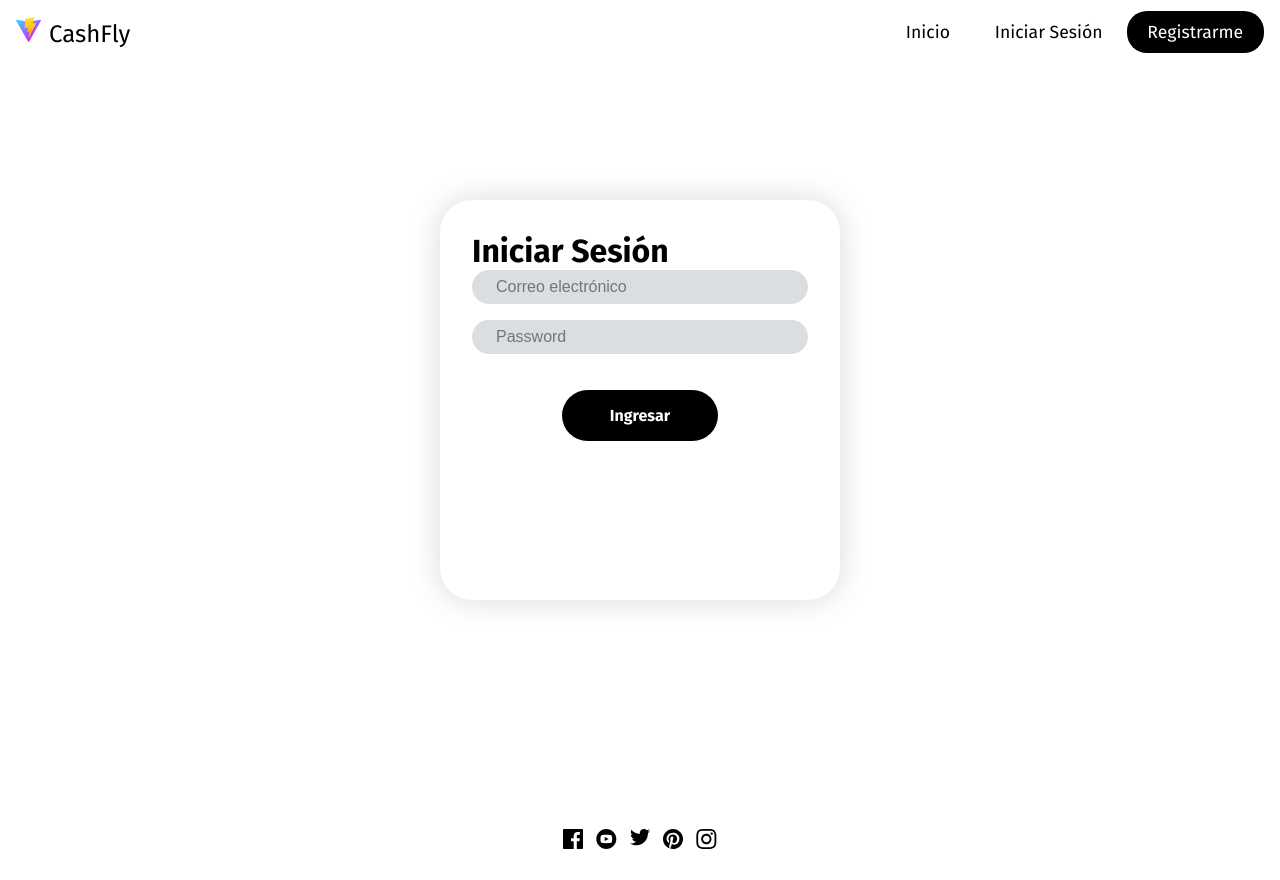
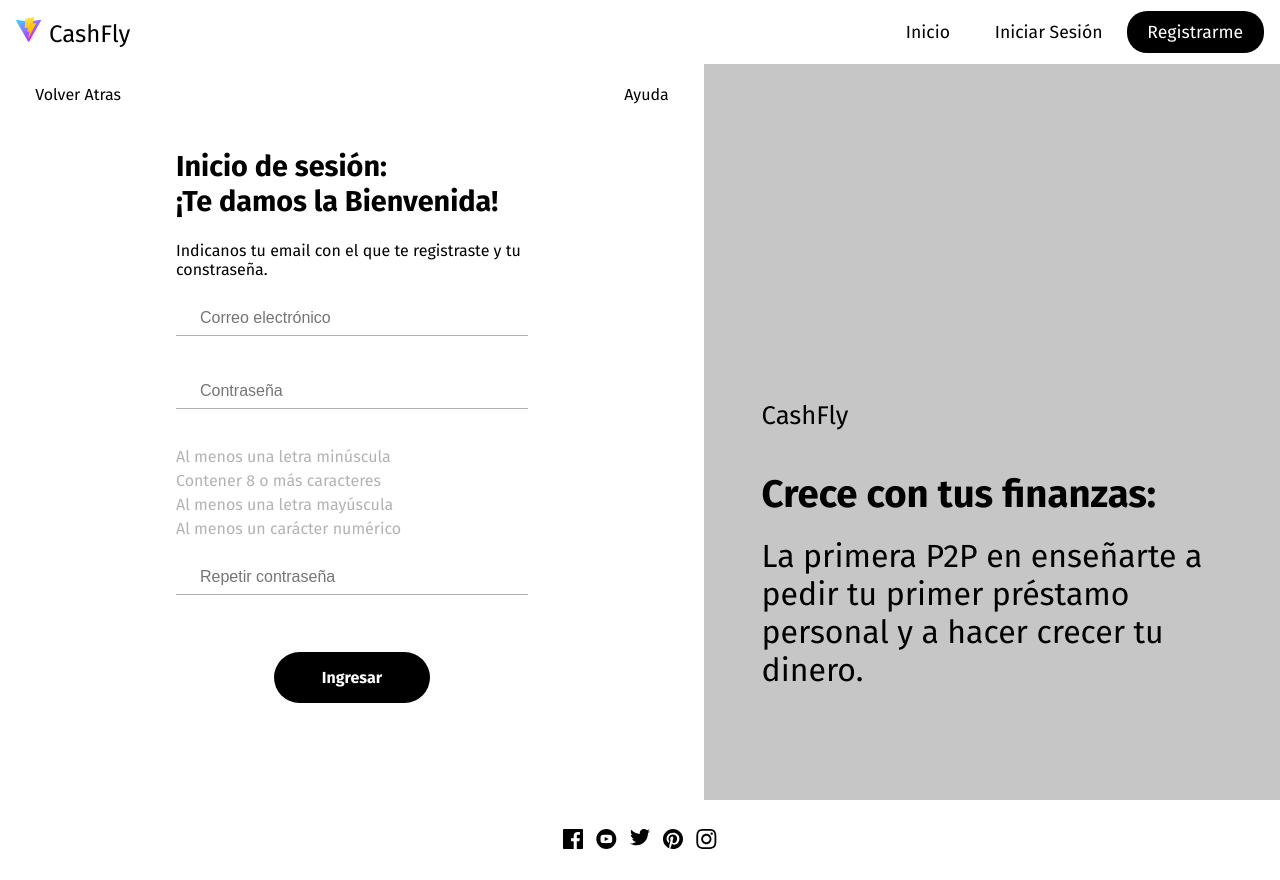
Before and after one commit to Maidana0/C17_38_m_java, a React (Vite) app in the folder Frontend/vite-project/: page /login in a window 1280 px wide. Built offline with nearby package versions, Linux system fonts and the light colour scheme.

Commit message:
Segundo Prototipo de Login

```diff
--- a/Frontend/vite-project/package.json
+++ b/Frontend/vite-project/package.json
@@ -10,6 +10,7 @@
     "preview": "vite preview"
   },
   "dependencies": {
+    "framer-motion": "^11.0.25",
     "hamburger-react": "^2.5.0",
     "npm": "^10.5.0",
     "react": "^18.2.0",
--- a/Frontend/vite-project/src/components/Login/Login.jsx
+++ b/Frontend/vite-project/src/components/Login/Login.jsx
@@ -17,9 +17,23 @@ function Login() {
   return (
     <div className="login">
       <div className="loginCont">
-        <h1>Iniciar Sesión</h1>
+        <div className="panelLogin">
+          <div className="navegacionL">
+            <p>Volver Atras</p>
+            <p>Ayuda</p>
+          </div>
+          <div className="loginElementos">
+            <div className="tituloLogin">
+              <h1 className="tituloL1">Inicio de sesión:</h1>
+              <h1 className="tituloL1">¡Te damos la Bienvenida!</h1>
+              <p className="parrafoL1">
+                Indicanos tu email con el que te registraste y tu constraseña.
+              </p>
+            </div>
+
             <form onSubmit={handleSubmit(onSubmit)}>
               <input
+                className="inputP"
                 type="email"
                 placeholder="Correo electrónico"
                 {...register("email", {
@@ -30,8 +44,9 @@ function Login() {
               {errors.email && <span>Ingresa un correo válido</span>}
 
               <input
+                className="inputP"
                 type="password"
-            placeholder="Password"
+                placeholder="Contraseña"
                 {...register("password", {
                   required: true,
                   pattern:
@@ -40,8 +55,39 @@ function Login() {
               />
               {errors.password && (
                 <span>
-              * La contraseña debe ser de 8 a 15 dígitos y con distintos tipos
-              de caracteres
+                  * La contraseña debe ser de 8 a 15 dígitos y con distintos
+                  tipos de caracteres
+                </span>
+              )}
+
+              <div className="validacionesInfo">
+                <div className="validacionesItem">
+                  Al menos una letra minúscula
+                </div>
+                <div className="validacionesItem">
+                  Contener 8 o más caracteres
+                </div>
+                <div className="validacionesItem">
+                  Al menos una letra mayúscula
+                </div>
+                <div className="validacionesItem">
+                  Al menos un carácter numérico
+                </div>
+              </div>
+
+              <input
+                className="inputP"
+                type="text"
+                placeholder="Repetir contraseña"
+                {...register("password2", {
+                  required: true,
+                  pattern:
+                    /^(?=.*[a-z])(?=.*[A-Z])(?=.*\d)(?=.*[$@$!%*?&])[A-Za-z\d$@$!%*?&]{8,15}$/,
+                })}
+              />
+              {errors.password && (
+                <span>
+                  * Este campo es obligatorio y debe de coincidir con la primera
                 </span>
               )}
 
@@ -51,6 +97,17 @@ function Login() {
             </form>
           </div>
         </div>
+        <div className="panelInfoL">
+          <div className="infoLCont">
+            <div className="logoLCont">CashFly</div>
+            <div className="descripcionL">
+              <h2 className="tituloL2">Crece con tus finanzas:</h2>
+              <p className="parrafoL2">La primera P2P en enseñarte a pedir tu primer préstamo personal y a hacer crecer tu dinero.</p>
+            </div>
+          </div>
+        </div>
+      </div>
+    </div>
   );
 }
 
--- a/Frontend/vite-project/src/components/Login/login.css
+++ b/Frontend/vite-project/src/components/Login/login.css
@@ -4,17 +4,75 @@
     height: 100vh;
     display: flex;
     justify-content: center;
+    align-items: flex-end;
+    background-color: white;
+    color: black;
+  }
+  .loginCont {
+    width: 100%;
+    height: 100%;
+    display: flex;
+    justify-content: center;
+    align-items: center;
+    background-color: white;
+  }
+  .panelLogin{
+    width: 55%;
+    height: 90%;
+    display: flex;
+    flex-direction: column;
+    justify-content: space-evenly;
     align-items: center;
   }
-  .loginCont {
-    background-color: #ffffff;
-    color: black;
-    box-shadow: 0px 0px 2rem 0px rgba(0, 0, 0, 0.15);
-    border-radius: 2rem;
-    width: 400px;
+  .navegacionL{
+    width: 90%;
+    height: 40px;
+    min-width: 300px;
+    display: flex;
+    justify-content: space-between;
+    align-items: center;
+  }
+  .loginElementos{
+    width: 80%;
+    height: 80%;
+    min-width: 300px;
+    max-width: 440px;
     min-height: 400px;
-    padding: 2rem;
-    margin: 0 auto;
+    display: flex;
+    flex-direction: column;
+    justify-content: space-between;
+    align-items: center;
+  }
+  .tituloLogin{
+    width: 80%;
+    height: 140px;
+    display: flex;
+    flex-direction: column;
+    justify-content: space-between;
+    align-items: center;
+  }
+  .tituloL1{
+    width: 100%;
+    height: auto;
+    text-align: left;
+    font-size: 1.8rem;
+  }
+  .parrafoL1{
+    width: 100%;
+    height: 60px;
+    text-align: left;
+    display: flex;
+    justify-content: flex-start;
+    align-items: flex-end;
+  }
+
+  form{
+    width: 80%;
+    height: 480px;
+    display: flex;
+    flex-direction: column;
+    justify-content: space-evenly;
+    align-items: center;
   }
   form {
     label {
@@ -57,3 +115,91 @@
     justify-content: center;
     align-items: center;
   }
+
+  .validacionesInfo{
+    width: 100%;
+    height: auto;
+    display: flex;
+    flex-direction: column;
+    align-items: center;
+    justify-content: center;
+    gap: 5px;
+  }
+  .validacionesItem{
+    width: 100%;
+    height: auto;
+    text-align: left;
+    color: rgba(0, 0, 0, 0.3);
+  }
+
+  .panelInfoL{
+    width: 45%;
+    height: 100%;
+    display: flex;
+    justify-content: center;
+    align-items: flex-end;
+    background-color: var(--color1);
+  }
+  .infoLCont{
+    width: 80%;
+    height: 50%;
+    display: flex;
+    flex-direction: column;
+    justify-content: flex-start;
+    align-items: center;
+    gap: 40px;
+  }
+  .logoLCont{
+    width: 100%;
+    height: auto;
+    font-size: 1.6rem;
+    text-align: left;
+  }
+  .descripcionL{
+    width: 100%;
+    height: auto;
+    display: flex;
+    flex-direction: column;
+    align-items: center;
+    justify-content: flex-start;
+    gap: 20px;
+  }
+  .tituloL2{
+    width: 100%;
+    height: auto;
+    font-size: 2.4rem;
+    text-align: left;
+  }
+  .parrafoL2{
+    width: 100%;
+    height: auto;
+    font-size: 2rem;
+    text-align: left;
+  }
+
+  @media screen and (aspect-ratio < 1.2) {
+    .panelInfoL{
+      display: none;
+    }
+  }
+
+  @media screen and (width < 1200px) {
+    .tituloL1{
+      font-size: 1.4rem;
+    }
+    .parrafoL1{
+      font-size: 0.8rem;
+    }
+    .validacionesItem{
+      font-size: 0.8rem;
+    }
+    input{
+      font-size: 0.8rem;
+    }
+    .tituloL2{
+      font-size: 1.8rem;
+    }
+    .parrafoL2{
+      font-size: 1.6rem;
+    }
+  }
--- a/Frontend/vite-project/src/index.css
+++ b/Frontend/vite-project/src/index.css
@@ -36,6 +36,13 @@ button{
   font-family: var(--fira);
 }
 
+.inputP{
+  border-radius: 0;
+  border: 0;
+  border-bottom: solid 1px rgba(0, 0, 0, 0.3);
+  background-color: rgba(255, 255, 255, 0);
+}
+
 footer{
   margin-top: auto;
 }
--- a/Frontend/vite-project/src/pages/Home.jsx
+++ b/Frontend/vite-project/src/pages/Home.jsx
@@ -1,7 +1,20 @@
 import { Link } from "react-router-dom";
 import styles from "../pages/Home.module.css";
+import React, { useState, useRef } from "react";
+import { useInView } from "framer-motion";
 
 const Home = () => {
+
+  const [currentTip, setCurrentTip] = useState(0);
+  const ref0 = useRef(null);
+  const ref1 = useRef(null);
+  const ref2 = useRef(null);
+  const ref3 = useRef(null);
+  const inView0 = useInView(ref0)
+  const inView1 = useInView(ref1)
+  const inView2 = useInView(ref2)
+  const inView3 = useInView(ref3)
+
   return (
     <div className={styles.Home}>
       <section className={styles.seccion0}>
@@ -28,11 +41,27 @@ const Home = () => {
       <section className={styles.seccion1}>
         <div className={styles.articulo1}>
           <h4 className={styles.titulo1}>¿Cómo sacar tu primer préstamo?</h4>
-          <div className={styles.carrucel1}>
-            <div className={styles.tipCont}></div>
-            <div className={styles.tipCont}></div>
-            <div className={styles.tipCont}></div>
-            <div className={styles.tipCont}></div>
+          <div className={styles.carrucelCont}>
+            <div className={styles.carrucel1}>
+              <div className={styles.tipCont}>
+                <div className={styles.tip} ref={ref0}></div>
+              </div>
+              <div className={styles.tipCont}>
+                <div className={styles.tip} ref={ref1}></div>
+              </div>
+              <div className={styles.tipCont}>
+                <div className={styles.tip} ref={ref2}></div>
+              </div>
+              <div className={styles.tipCont}>
+                <div className={styles.tip} ref={ref3}></div>
+              </div>
+            </div>
+          </div>
+          <div className={styles.paginaCont}>
+            <div className={styles.pagina} style={inView0 ? {backgroundColor: "black"} : {backgroundColor: "rgb(189, 189, 189)"}}></div>
+            <div className={styles.pagina} style={inView1 ? {backgroundColor: "black"} : {backgroundColor: "rgb(189, 189, 189)"}}></div>
+            <div className={styles.pagina} style={inView2 ? {backgroundColor: "black"} : {backgroundColor: "rgb(189, 189, 189)"}}></div>
+            <div className={styles.pagina} style={inView3 ? {backgroundColor: "black"} : {backgroundColor: "rgb(189, 189, 189)"}}></div>
           </div>
         </div>
       </section>
--- a/Frontend/vite-project/src/pages/Home.module.css
+++ b/Frontend/vite-project/src/pages/Home.module.css
@@ -92,22 +92,55 @@
     text-align: center;
     font-size: 3.2rem;
 }
-.carrucel1{
+.carrucelCont{
     width: 90%;
     height: 70%;
+    min-height: 430px;
+    display: flex;
+    flex-direction: column;
+    justify-content: flex-start;
+    align-items: flex-start;
+    overflow-x: scroll;
+}
+.carrucelCont::-webkit-scrollbar{
+    display: none;
+}
+.carrucel1{
+    width: 100%;
+    height: 100%;
     display: flex;
     justify-content: space-between;
     align-items: center;
-    overflow: hidden;
+}
+.paginaCont{
+    width: 100%;
+    height: 3%;
+    display: none;
+    justify-content: center;
+    align-items: center;
+    gap: 10px;
+}
+.pagina{
+    width: 10px;
+    height: 10px;
+    border-radius: 5px;
+    background-color: rgb(189, 189, 189);
+    transition: all 0.5s ease-in-out;
 }
 .tipCont{
     width: 22%;
     height: auto;
     aspect-ratio: 9/12;
+    display: flex;
+    justify-content: center;
+    align-items: center;
+}
+.tip{
+    width: 95%;
+    height: 95%;
     border-radius: 30px;
     background-color: var(--color1);
     border: solid 1px var(--colorLine1);
-    min-width: 210px;
 }
 /*----------- Seccion 1 ---------------------------------------------------------------------------------------------------------------------------------------------------------*/
 
@@ -182,11 +215,6 @@
         justify-content: center;
         align-items: center;
     }
-    .carrucel1{
-        flex-wrap: wrap;
-        justify-content: space-evenly;
-        gap: 5%;
-    }
 }
 
 @media screen and (width < 800px) {
@@ -216,3 +244,28 @@
         height: calc(100% - 5vh);
     }
 }
+
+@media screen and (aspect-ratio < 1) {
+    .carrucelCont{
+        width: 320px;
+        height: 70%;
+        display: block;
+        scroll-behavior: smooth;
+        scroll-snap-type: x mandatory;
+    }
+    .carrucel1{
+        width: 400%;
+        height: 100%;
+        display: flex;
+        justify-content: flex-start;
+        align-items: center;
+    }
+    .paginaCont{
+        display: flex;
+    }
+    .tipCont{
+        width: 100%;
+        height: auto;
+        scroll-snap-align: center;
+    }
+}
```
Also changed, not shown: 1 other file (tests, documents, lock files or other folders). Lines whose indentation alone changed are shown as unchanged.
